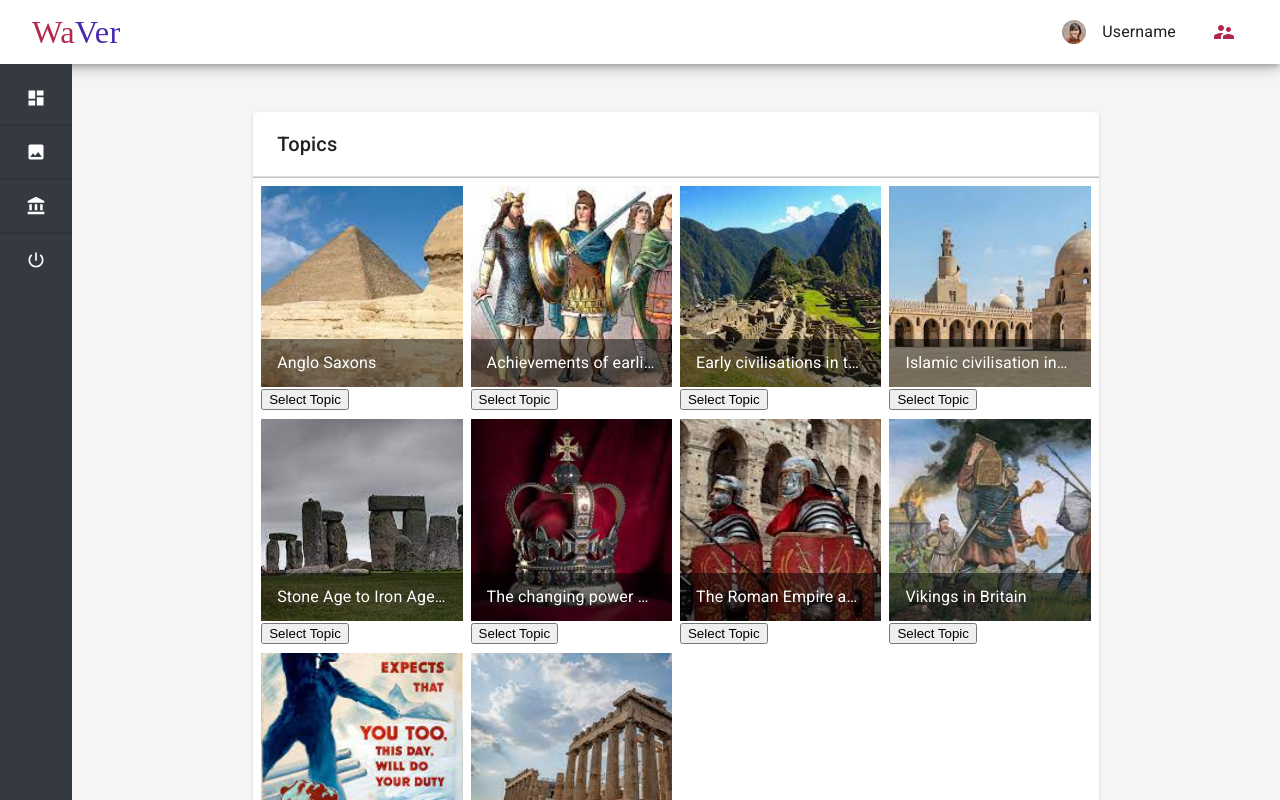
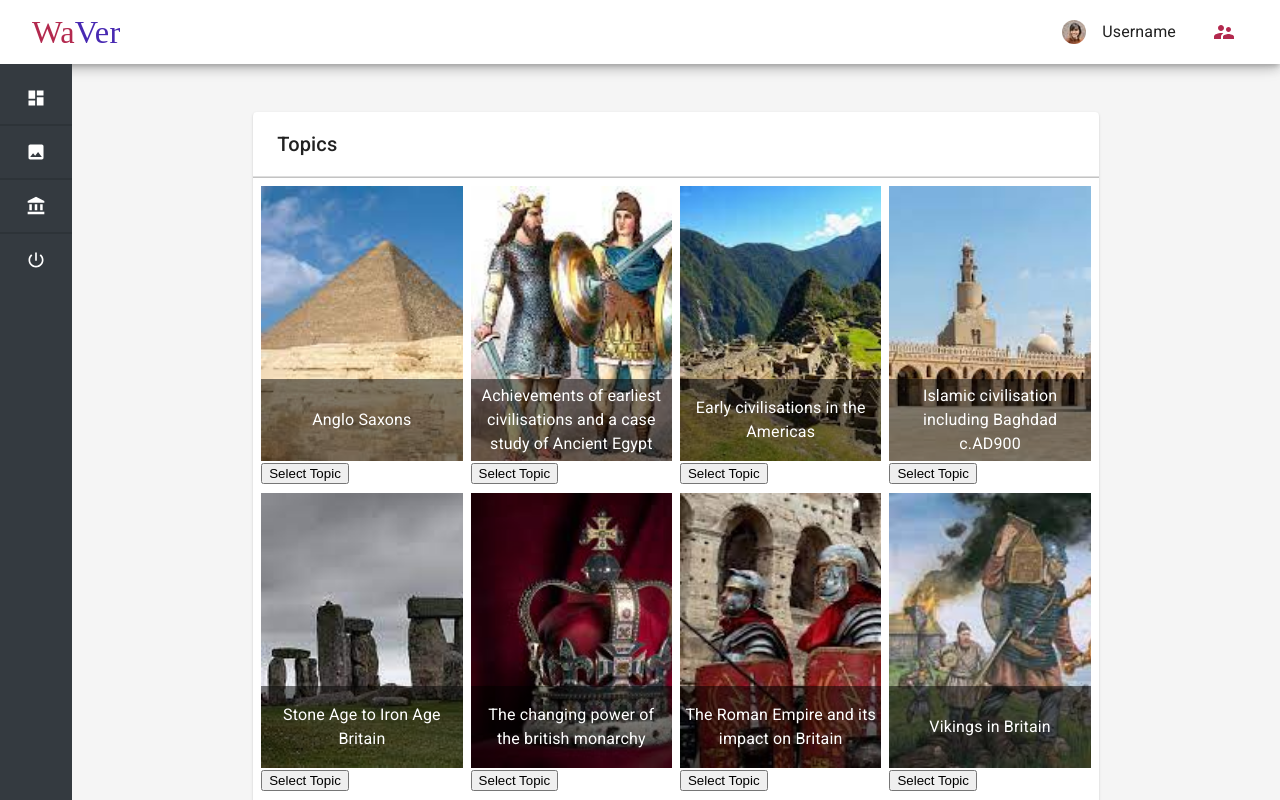
Before and after one commit to danroche10/comprehension-app-v2, a React (Create React App) app: page /c/app in a window 1280 px wide. Shown: the top 800 px of the page. Built offline with nearby package versions, Linux system fonts and the light colour scheme; a web font is replaced by a local one.

Commit message:
fixed image title

```diff
--- a/src/shared/components/SelfAligningImage.js
+++ b/src/shared/components/SelfAligningImage.js
@@ -1,6 +1,5 @@
 import React, { useState, useRef, useCallback } from "react";
 import PropTypes from "prop-types";
-import { ImageListItemBar } from "@mui/material";
 import withStyles from "@mui/styles/withStyles";
 
 const styles = {
@@ -9,6 +8,7 @@ const styles = {
     paddingTop: "100%",
     overflow: "hidden",
     position: "relative",
+    height: "275px",
   },
   image: {
     position: "absolute",
@@ -36,10 +36,10 @@ function SelfAligningImage(props) {
   }, [img, setHasLoaded, setHasMoreWidthThanHeight]);
 
   return (
-    <div className={classes.imageContainer}>
+    <div className={classes.imageContainer} style={{ position: "relative" }}>
       <img
         style={{
-          height: hasMoreWidthThanHeight ? "100%" : "auto",
+          height: "100%",
           width: hasMoreWidthThanHeight ? "auto" : "100%",
           display: hasLoaded ? "block" : "none",
           borderRadius: roundedBorder ? theme.shape.borderRadius : 0,
@@ -50,7 +50,27 @@ function SelfAligningImage(props) {
         src={src}
         alt=''
       />
-      {title && <ImageListItemBar title={title} />}
+      <div
+        style={{
+          display: "flex",
+          alignItems: "center", // Vertical alignment
+          justifyContent: "center", // Horizontal alignment
+          position: "absolute",
+          bottom: 0,
+          left: 0,
+          width: "100%",
+          height: "30%",
+          backgroundColor: "rgba(0, 0, 0, 0.5)", // Translucent black background
+          color: "white", // Text color
+          padding: "5px",
+          textAlign: "center",
+          borderRadius: roundedBorder
+            ? `0 0 ${theme.shape.borderRadius}px ${theme.shape.borderRadius}px`
+            : 0, // If you want the rounded bottom borders
+        }}
+      >
+        {title}
+      </div>
     </div>
   );
 }
```
